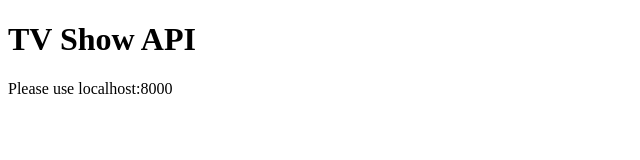
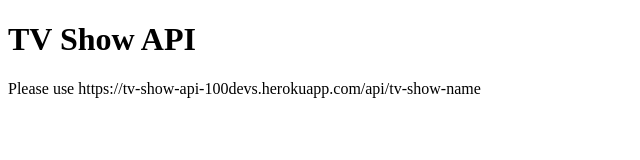
Before and after one commit to Nam-Nguyen-Dev/Simple-tv-api, a website: page index.html in a window 1280 px wide. Shown: the whole page, without its empty margins (0-640 px from the left). Drawn offline with Linux system fonts and the light colour scheme.

Commit message:
updated html link

```diff
--- a/index.html
+++ b/index.html
@@ -8,6 +8,6 @@
 </head>
 <body>
     <h1>TV Show API</h1>
-    <p>Please use localhost:8000</p>
+    <p>Please use https://tv-show-api-100devs.herokuapp.com/api/tv-show-name</p>
 </body>
 </html>
```
